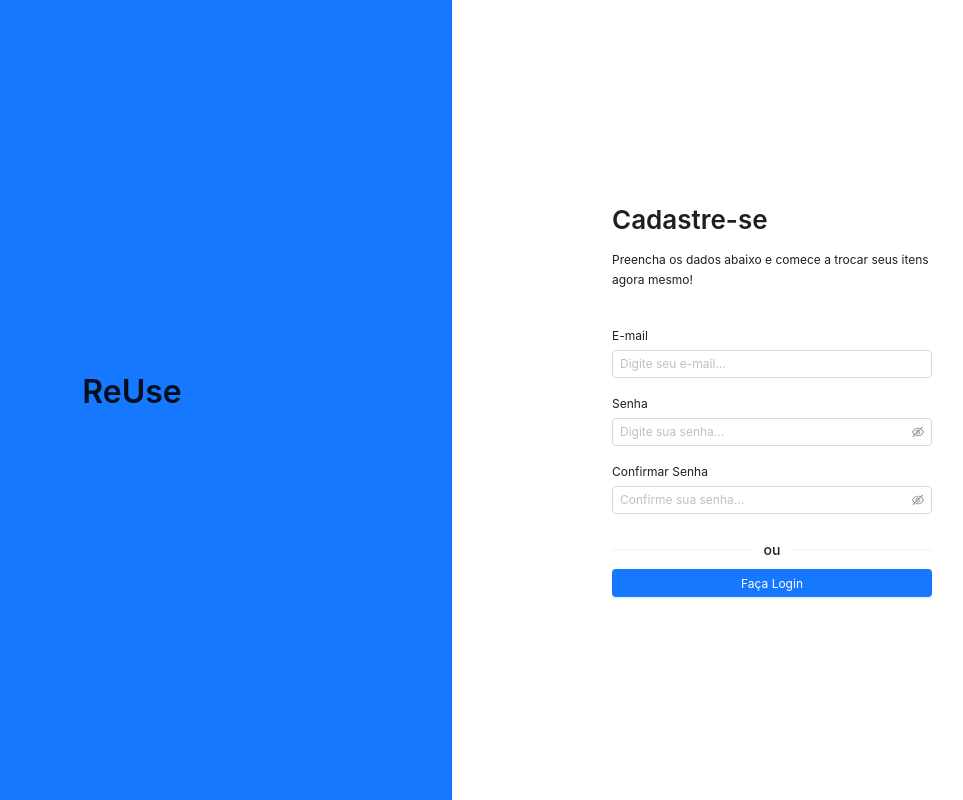
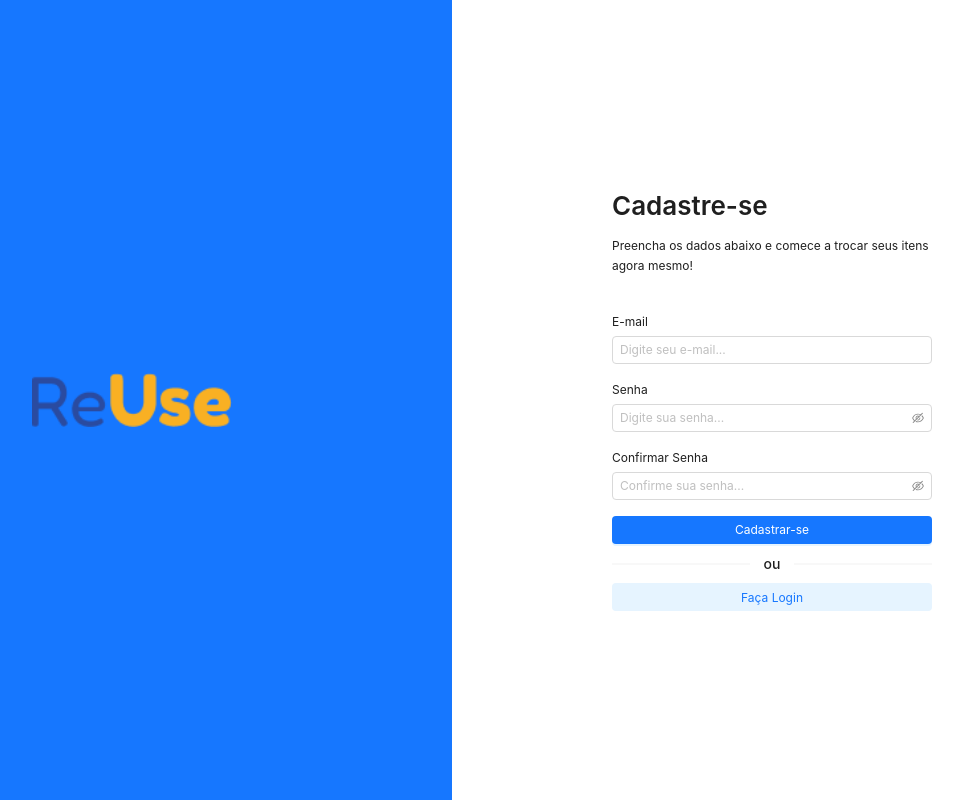
Before and after one commit to phtoselli/FIAP-Reuse, a Next.js app: page /register in a window 1280 px wide. Shown: the whole page, without its empty margins (188-1151 px from the left). Built offline with nearby package versions, Linux system fonts and the light colour scheme.

Commit message:
style: login screen

```diff
--- a/src/app/register/page.tsx
+++ b/src/app/register/page.tsx
@@ -1,7 +1,17 @@
 "use client";
 
 import { Routes } from "@/types/routes";
-import { Button, Col, Divider, Flex, Form, Input, Row, theme } from "antd";
+import {
+  Button,
+  Col,
+  Divider,
+  Flex,
+  Form,
+  Image,
+  Input,
+  Row,
+  theme,
+} from "antd";
 import { useForm } from "antd/es/form/Form";
 import Paragraph from "antd/es/typography/Paragraph";
 import Title from "antd/es/typography/Title";
@@ -16,11 +26,20 @@ export default function Register() {
     router.push(route);
   };
 
+  const doRegister = () => {
+    changeRoute(Routes.USERS);
+  };
+
   return (
     <Row style={{ height: "100vh" }}>
       <Col span={12} style={{ backgroundColor: token.colorPrimary }}>
         <Flex align="center" justify="center" style={{ height: "100%" }}>
-          <Title>ReUse</Title>
+          <Image
+            src="/logo.png"
+            alt="Logo da empresa ReUse"
+            width={200}
+            preview={false}
+          />
         </Flex>
       </Col>
 
@@ -59,6 +78,17 @@ export default function Register() {
                     <Input.Password placeholder="Confirme sua senha..." />
                   </Form.Item>
                 </Col>
+
+                <Col span={24}>
+                  <Button
+                    color="primary"
+                    variant="solid"
+                    style={{ width: "100%" }}
+                    onClick={() => doRegister()}
+                  >
+                    Cadastrar-se
+                  </Button>
+                </Col>
               </Row>
             </Form>
 
@@ -66,7 +96,7 @@ export default function Register() {
 
             <Button
               color="primary"
-              variant="solid"
+              variant="filled"
               onClick={() => changeRoute(Routes.LOGIN)}
             >
               Faça Login
```
Also changed, not shown: src/app/login/page.tsx (+42 -5 lines).
